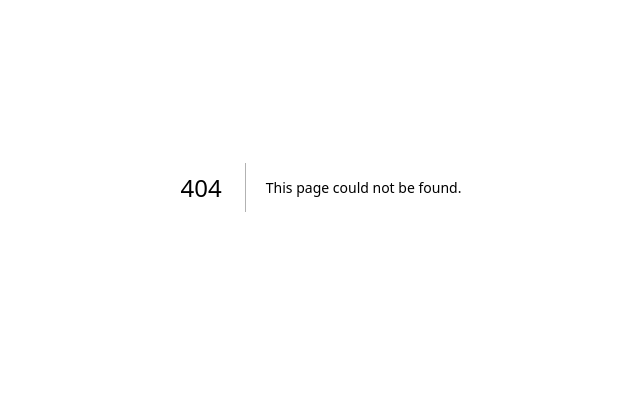
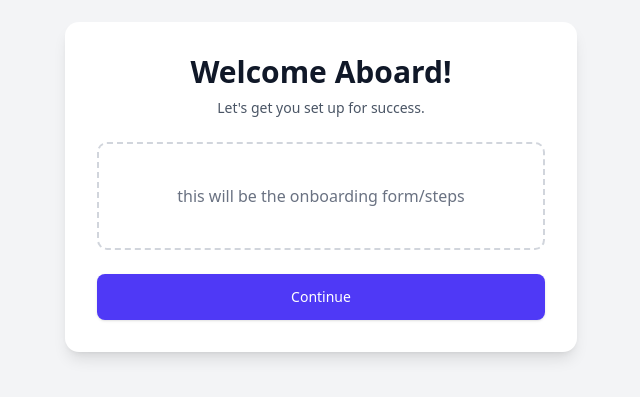
Before and after one commit to IdrisKulubi/iaco, a Next.js app: page /oboarding in a window 1280 px wide. Before the commit this address had no page. Shown: the part 213-610 px from the top of the page, without its empty margins (319-959 px from the left). Built offline with nearby package versions, Linux system fonts and the light colour scheme.

Commit message:
feat: add callback URL for Google sign-in and create onboarding page

```diff
--- a/src/app/(auth)/sign-in/page.tsx
+++ b/src/app/(auth)/sign-in/page.tsx
@@ -11,8 +11,8 @@ export default function SignInPage() {
   const onGoogle = async () => {
     try {
       setLoading(true);
-      await authClient.signIn.social({ provider: "google" });
-      // By default, Better Auth will handle redirects after provider sign-in
+      await authClient.signIn.social({ provider: "google", callbackURL: "/oboarding" });
+      // Redirects to /oboarding after successful sign-in
     } catch (e) {
       console.error(e);
       setLoading(false);
--- a/src/app/(auth)/sign-up/page.tsx
+++ b/src/app/(auth)/sign-up/page.tsx
@@ -11,8 +11,8 @@ export default function SignUpPage() {
   const onGoogle = async () => {
     try {
       setLoading(true);
-      await authClient.signIn.social({ provider: "google" });
-      // Better Auth will handle provider redirect and callback flow
+      await authClient.signIn.social({ provider: "google", callbackURL: "/oboarding" });
+      // Redirects to /oboarding after successful sign-up
     } catch (e) {
       console.error(e);
       setLoading(false);
--- /dev/null
+++ b/src/app/oboarding/page.tsx
@@ -0,0 +1,30 @@
+export default function OnboardinngPage() {
+  return (
+    <main className="min-h-screen flex items-center justify-center bg-gray-100 dark:bg-gray-900 p-4">
+      <div className="max-w-lg w-full bg-white dark:bg-gray-800 rounded-xl shadow-lg p-8 space-y-6">
+        <div className="text-center">
+          <h1 className="text-3xl font-bold text-gray-900 dark:text-white">
+            Welcome Aboard!
+          </h1>
+          <p className="mt-2 text-sm text-gray-600 dark:text-gray-400">
+            Let's get you set up for success.
+          </p>
+        </div>
+
+        {/* Placeholder for onboarding steps/form */}
+        <div className="text-center p-10 border-2 border-dashed border-gray-300 dark:border-gray-600 rounded-lg">
+          <p className="text-gray-500 dark:text-gray-400">
+            this will be the onboarding form/steps
+          </p>
+        </div>
+
+        <button
+          type="button"
+          className="w-full flex justify-center py-3 px-4 border border-transparent rounded-md shadow-sm text-sm font-medium text-white bg-indigo-600 hover:bg-indigo-700 focus:outline-none focus:ring-2 focus:ring-offset-2 focus:ring-indigo-500 transition-colors duration-300"
+        >
+          Continue
+        </button>
+      </div>
+    </main>
+  );
+}
```
